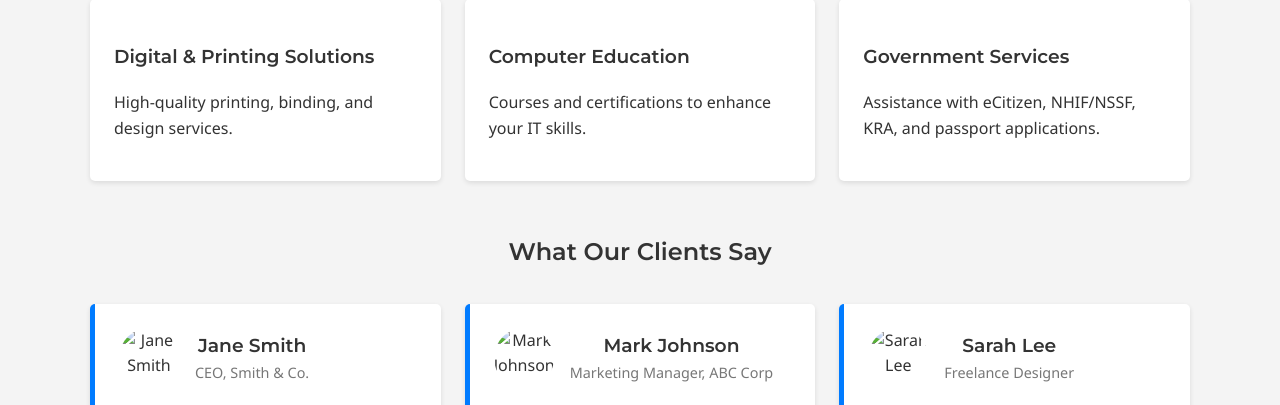
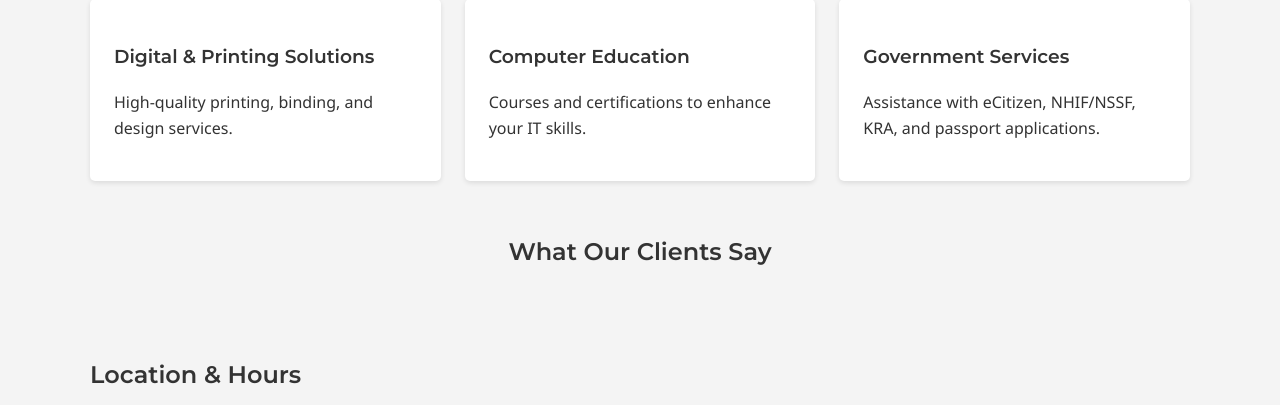
Before and after one commit to twoem/twoemweb, a Node server app: page / in a window 1280 px wide. Shown: the part 1012-1417 px from the top of the page. Run offline with Node 20, Linux system fonts and the light colour scheme; some libraries are stand-ins or nearby versions; some web fonts are replaced.

Commit message:
feat: apply final updates based on your feedback

```diff
--- a/views/home.ejs
+++ b/views/home.ejs
@@ -41,43 +41,14 @@
     <div class="testimonials">
       <h2>What Our Clients Say</h2>
       <div class="testimonial-cards">
-        <div class="card">
-          <div class="testimonial-author">
-            <img src="/images/testimonials/jane-smith.jpg" alt="Jane Smith">
-            <div>
-              <h3>Jane Smith</h3>
-              <p>CEO, Smith & Co.</p>
-            </div>
-          </div>
-          <p>"Twoem Online Productions delivered a high-quality website for my business. I'm very happy with the result."</p>
-        </div>
-        <div class="card">
-          <div class="testimonial-author">
-            <img src="/images/testimonials/mark-johnson.jpg" alt="Mark Johnson">
-            <div>
-              <h3>Mark Johnson</h3>
-              <p>Marketing Manager, ABC Corp</p>
-            </div>
-          </div>
-          <p>"The team at Twoem is professional, and they always go the extra mile to ensure customer satisfaction."</p>
-        </div>
-        <div class="card">
-          <div class="testimonial-author">
-            <img src="/images/testimonials/sarah-lee.jpg" alt="Sarah Lee">
-            <div>
-              <h3>Sarah Lee</h3>
-              <p>Freelance Designer</p>
-            </div>
-          </div>
-          <p>"I highly recommend Twoem for all your printing and design needs. They are the best in town!"</p>
-        </div>
+        <!-- Testimonials will be added here dynamically -->
       </div>
     </div>
 
     <div class="location-hours">
       <h2>Location & Hours</h2>
       <div class="map">
-        <iframe src="https://www.google.com/maps/embed?pb=!1m18!1m12!1m3!1d416.19151888509987!2d36.74367425210679!3d-1.0042728400843077!2m3!1f0!2f0!3f0!3m2!1i1024!2i768!4f13.1!3m3!1m2!1s0x182f2da96f98fd53%3A0x34924abb76e7801!2sTotalEnergies%20Kagwe%20service%20station!5e1!3m2!1sen!2ske!4v1752507450589!5m2!1sen!2ske" width="100%" height="450" style="border:0;" allowfullscreen="" loading="lazy" referrerpolicy="no-referrer-when-downgrade"></iframe>
+        <iframe src="https://www.google.com/maps/embed?pb=!1m18!1m12!1m3!1d416.19151888509987!2d36.74367425210679!3d-1.0042728400843077!2m3!1f0!2f0!3f0!3m2!1i1024!2i768!4f13.1!3m3!1m2!1s0x182f2da96f98fd53%3A0x34924abb76e7801!2sTotalEnergies%20Kagwe%20service%20station!5e0!3m2!1sen!2ske!4v1752507450589!5m2!1sen!2ske" width="100%" height="450" style="border:0;" allowfullscreen="" loading="lazy" referrerpolicy="no-referrer-when-downgrade"></iframe>
       </div>
       <div class="info">
         <p>Kagwe Town, Plaza Building Opposite Total Petrol Station</p>
--- a/views/partials/footer.ejs
+++ b/views/partials/footer.ejs
@@ -9,6 +9,7 @@
           <li><a href="/downloads">Downloads</a></li>
           <li><a href="/contact">Contact</a></li>
           <li><a href="#" id="privacy-policy-link">Privacy Policy</a></li>
+        <li><a href="/admin/login">Admin Login</a></li>
         </ul>
       </div>
       <div class="contact-info">
```
Also changed, not shown: views/downloads.ejs (+2 -10 lines), 4 other files.
